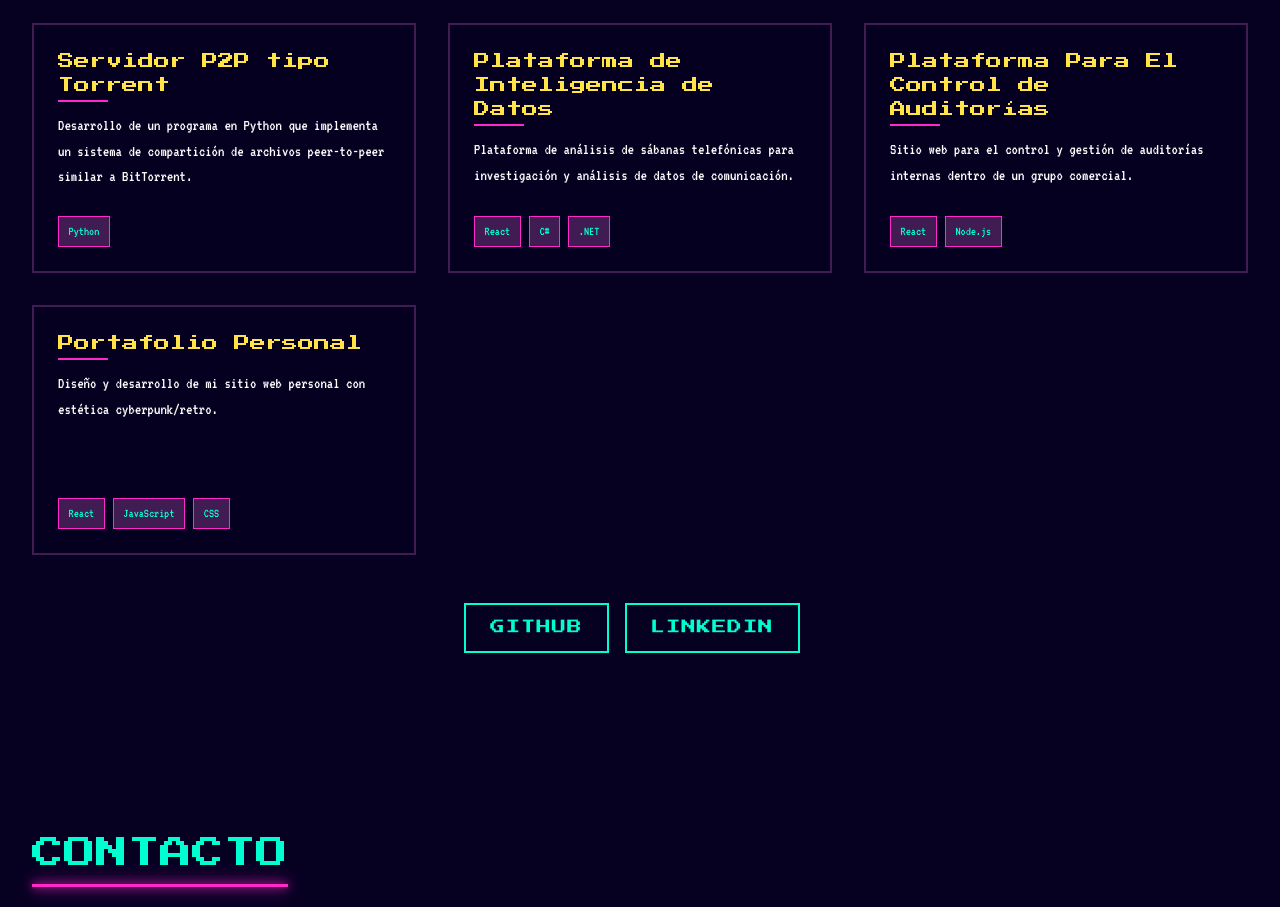
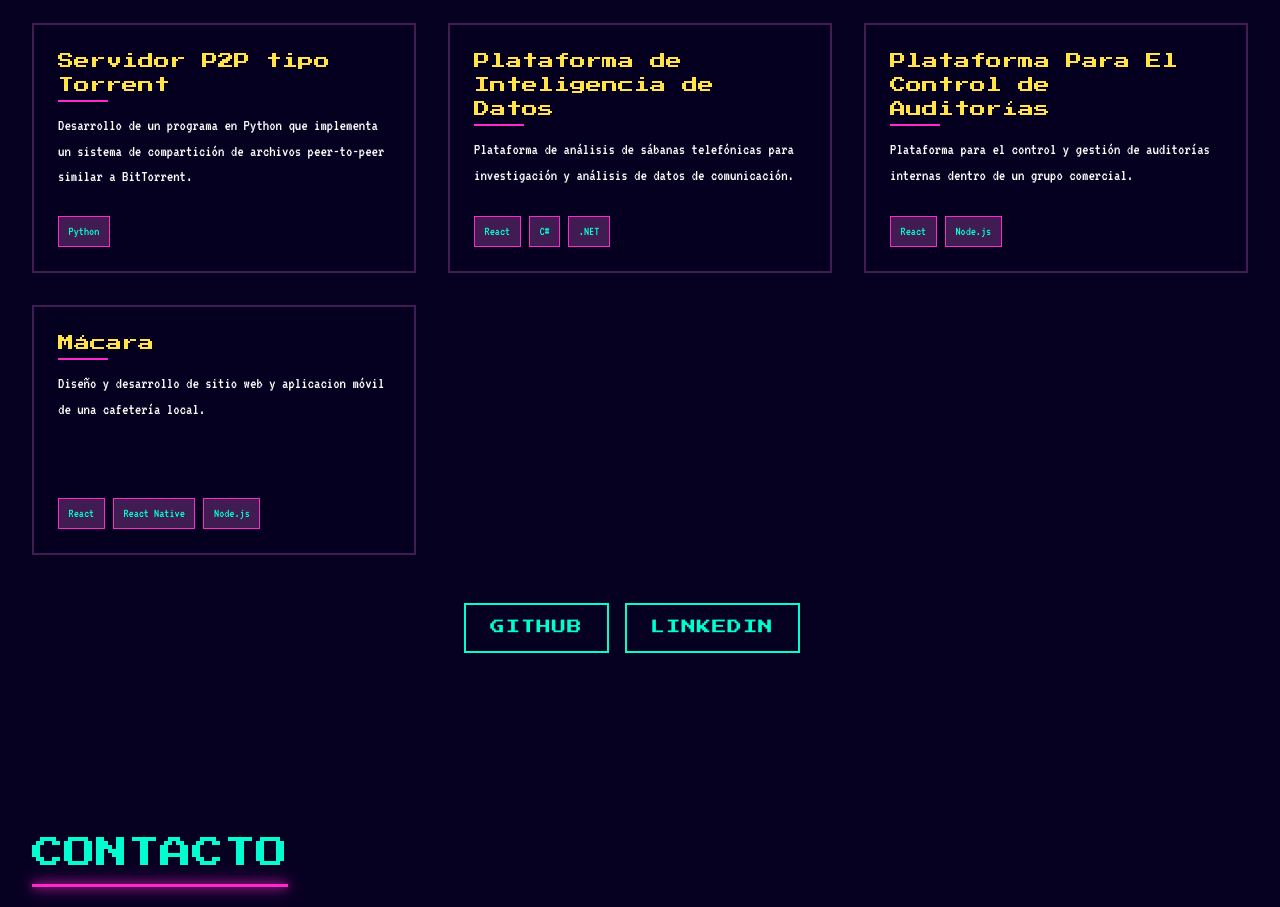
Before and after one commit to EseWey21/portafolio, a React (Vite) app: page / in a window 1280 px wide. Shown: the part 3060-3967 px from the top of the page. Built offline with nearby package versions, Linux system fonts and the light colour scheme.

Commit message:
Update Portfolio.jsx

```diff
--- a/src/components/Portfolio/Portfolio.jsx
+++ b/src/components/Portfolio/Portfolio.jsx
@@ -36,16 +36,16 @@ const Portfolio = () => {
     {
       id: 3,
       title: "Plataforma Para El Control de Auditorías",
-      description: "Sitio web para el control y gestión de auditorías internas dentro de un grupo comercial.",
+      description: "Plataforma para el control y gestión de auditorías internas dentro de un grupo comercial.",
       tags: ["React", "Node.js"],
-      link: "null",
+      link: null,
     },
     {
       id: 4,
-      title: "Portafolio Personal",
-      description: "Diseño y desarrollo de mi sitio web personal con estética cyberpunk/retro.",
-      tags: ["React", "JavaScript", "CSS"],
-      link: "#",
+      title: "Mácara",
+      description: "Diseño y desarrollo de sitio web y aplicacion móvil de una cafetería local.",
+      tags: ["React", "React Native", "Node.js"],
+      link: "https://macaracafe.com",
     },
   ]
 
```
